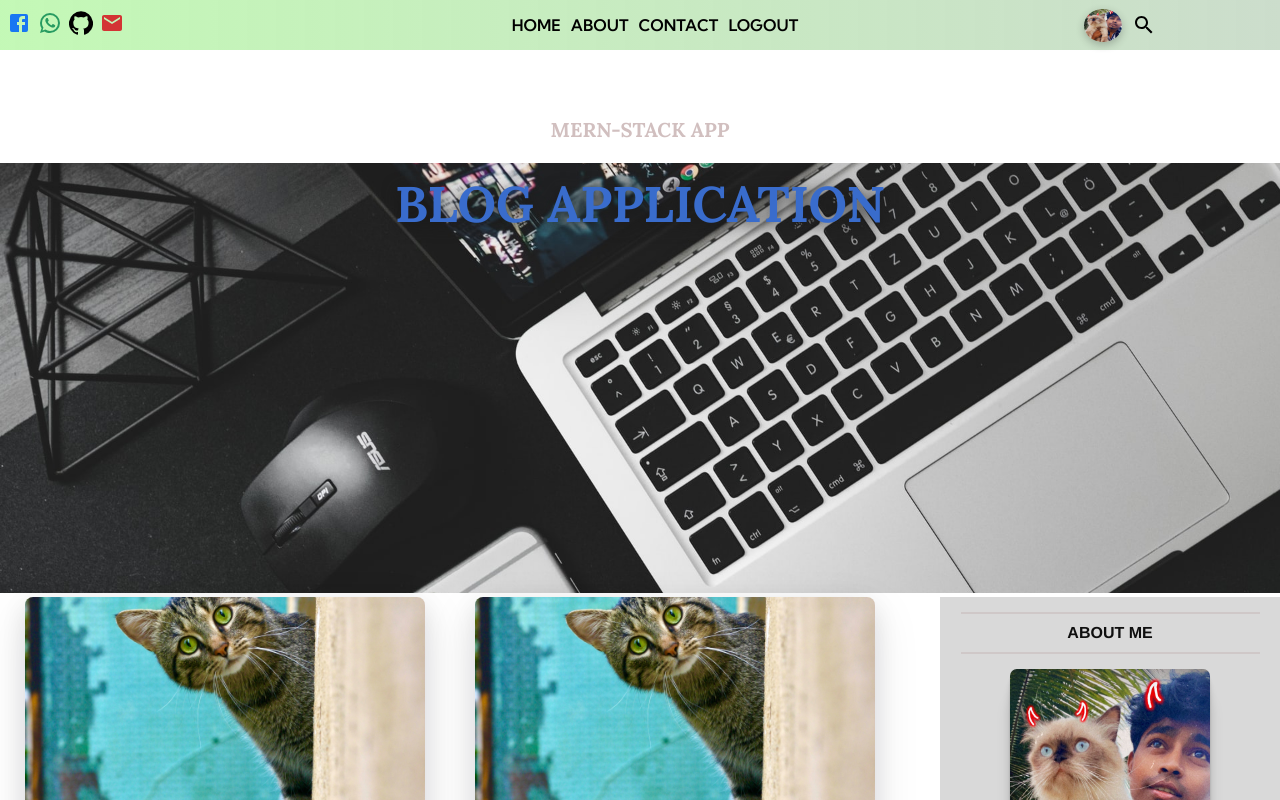
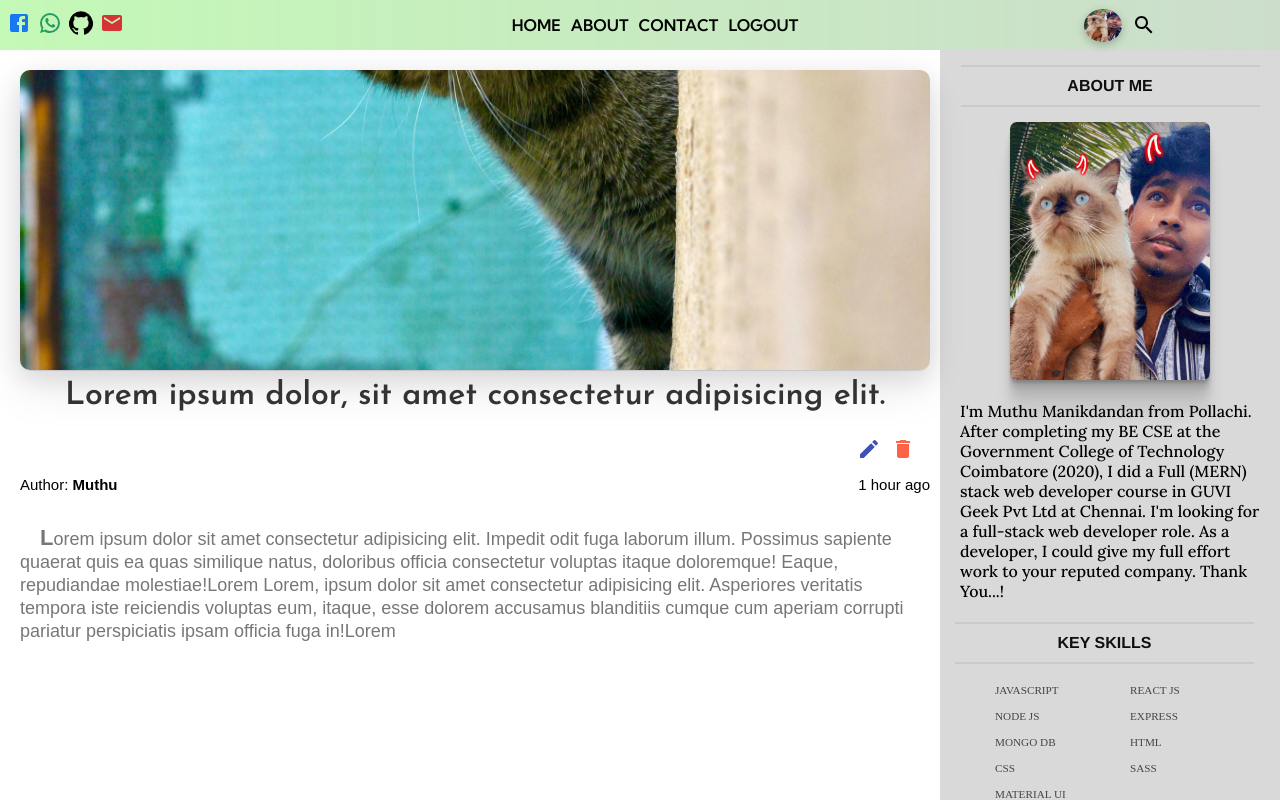
Before and after one commit to mkandanmk7/React-Full-stack-Blog-Application-using-MERN, a React (Create React App) app: page / in a window 1280 px wide. Shown: the top 800 px of the page. Built offline with nearby package versions, Linux system fonts and the light colour scheme; a web font is replaced by a local one.

Commit message:
singlePost done

```diff
--- a/src/App.js
+++ b/src/App.js
@@ -1,12 +1,14 @@
 import "./App.css";
 import Home from "./Pages/Home/Home";
 import TopNavbar from "./Components/Topnavbar/TopNavbar";
+import Single from "./Components/Single/Single";
 
 function App() {
   return (
     <div className="App">
       <TopNavbar />
-      <Home />
+      <Single />
+      {/* <Home /> */}
     </div>
   );
 }
--- /dev/null
+++ b/src/Components/Single/Single.css
@@ -0,0 +1,3 @@
+.single {
+  display: flex;
+}
--- /dev/null
+++ b/src/Components/Single/Single.jsx
@@ -0,0 +1,15 @@
+import React from "react";
+import Sidebar from "../Sidebar/Sidebar";
+import SinglePost from "../SinglePost/SinglePost";
+import "./Single.css";
+
+function Single() {
+  return (
+    <div className="single">
+      <SinglePost />
+      <Sidebar />
+    </div>
+  );
+}
+
+export default Single;
--- /dev/null
+++ b/src/Components/SinglePost/SinglePost.css
@@ -0,0 +1,63 @@
+.singlePost {
+  display: flex;
+  flex: 9;
+}
+
+.singlePostWrapper {
+  display: flex;
+  padding: 20px;
+  padding-right: 0;
+  flex-direction: column;
+}
+.singlePostWrapper > img {
+  box-shadow: rgba(17, 17, 26, 0.1) 0px 1px 0px,
+    rgba(17, 17, 26, 0.1) 0px 8px 24px, rgba(17, 17, 26, 0.1) 0px 16px 48px;
+
+  width: 100%;
+  height: 300px;
+  border-radius: 10px;
+  object-fit: cover;
+}
+.singlePostTitle {
+  text-align: center;
+  margin: 10px;
+  font-size: 2rem;
+  font-weight: 700;
+  color: #333;
+  font-family: "Josefin Sans", sans-serif;
+}
+.singlePostEdit {
+  display: flex;
+  padding: 15px;
+  /* height: 50px; */
+  /* background: rgb(148, 55, 55); */
+  align-items: center;
+  justify-content: end;
+}
+.singlePostEdit > .MuiSvgIcon-root {
+  /* font-size: 1.5rem; */
+  margin-left: 10px;
+}
+.singlePostEdit:first-child {
+  color: aquamarine;
+}
+.singlePostInfo {
+  display: flex;
+  font-family: sans-serif;
+  margin-bottom: 15px;
+  font-size: 15px;
+  align-items: center;
+  justify-content: space-between;
+}
+.singlePostDesc {
+  font-family: Arial, "Helvetica Neue", Helvetica, sans-serif;
+  color: #777;
+  line-height: 23px;
+  font-size: 18px;
+}
+
+.singlePostDesc::first-letter {
+  margin-left: 20px;
+  font-size: 22px;
+  font-weight: 700;
+}
--- /dev/null
+++ b/src/Components/SinglePost/SinglePost.jsx
@@ -0,0 +1,39 @@
+import React from "react";
+import "./SinglePost.css";
+import PostImg from "../../image/cat.jpg";
+import { Delete, Edit, Star } from "@material-ui/icons";
+
+function SinglePost() {
+  return (
+    <div className="singlePost">
+      <div className="singlePostWrapper">
+        <img src={PostImg} alt="" className="singlePostImg" />
+        <h1 className="singlePostTitle">
+          Lorem ipsum dolor, sit amet consectetur adipisicing elit.
+        </h1>
+        <div className="singlePostEdit">
+          <Edit color="primary" />
+          <Delete style={{ color: "tomato" }} />
+        </div>
+        <div className="singlePostInfo">
+          <span className="author">
+            Author: <b>Muthu</b>{" "}
+          </span>
+          <span className="date">1 hour ago</span>
+        </div>
+        <p className="singlePostDesc">
+          Lorem ipsum dolor sit amet consectetur adipisicing elit. Impedit odit
+          fuga laborum illum. Possimus sapiente quaerat quis ea quas similique
+          natus, doloribus officia consectetur voluptas itaque doloremque!
+          Eaque, repudiandae molestiae!Lorem Lorem, ipsum dolor sit amet
+          consectetur adipisicing elit. Asperiores veritatis tempora iste
+          reiciendis voluptas eum, itaque, esse dolorem accusamus blanditiis
+          cumque cum aperiam corrupti pariatur perspiciatis ipsam officia fuga
+          in!Lorem
+        </p>
+      </div>
+    </div>
+  );
+}
+
+export default SinglePost;
```
